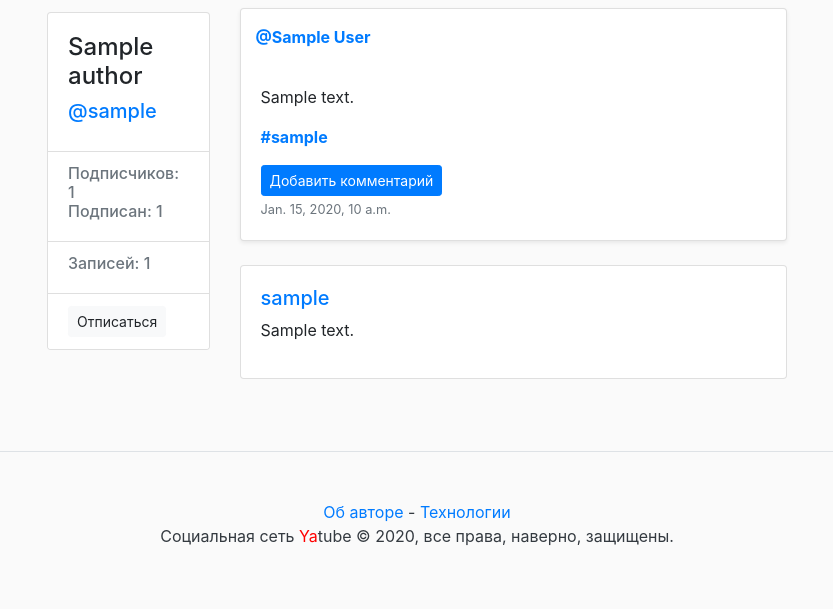
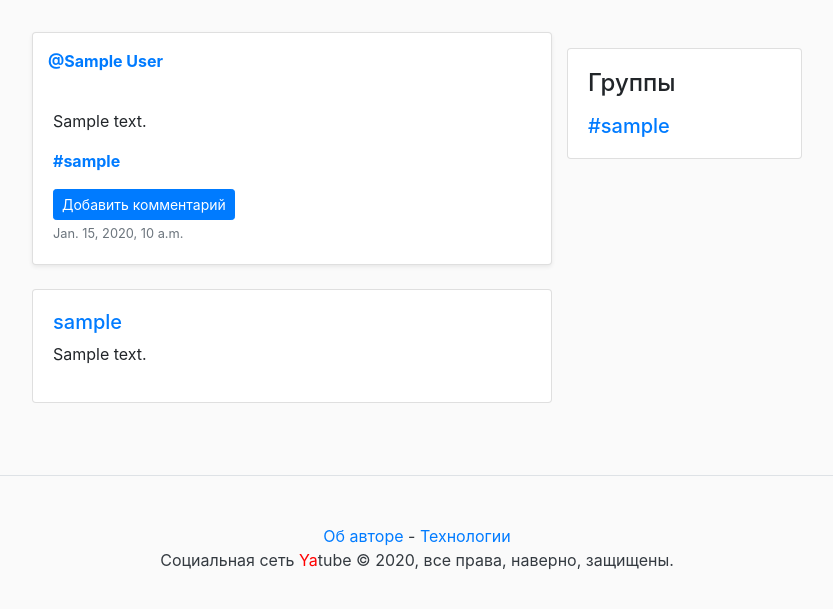
Before and after one commit to voitekhovich/weblog, a Django app: template posts/templates/post.html in a window 1280 px wide. Shown: the part 56-665 px from the top of the page, without its empty margins (223-1056 px from the left). Run offline with Django 3.2, Linux system fonts and the light colour scheme; the template is opened without the code that fills it: most values are stand-ins (such as "Sample title", 1, 10 or a date in 2020); some libraries are stand-ins or nearby versions.

Commit message:
release 1.0

```diff
--- /dev/null
+++ b/posts/templates/include/groups_card.html
@@ -0,0 +1,12 @@
+<div class="card " style="width: 235px;">
+    <div class="card-body">
+        <div class="h4">
+            <p>Группы</p>
+        </div>
+        {% for group in groups %}
+            <h5 class="card-text">
+                <a class="card-link muted" href="{% url 'group' group.slug %}">#{{ group.slug }}</a>
+            </h5>
+        {% endfor %}
+    </div>
+</div>
--- a/posts/templates/include/user_card.html
+++ b/posts/templates/include/user_card.html
@@ -1,4 +1,4 @@
-<div class="card">
+<div class="card mt-3" style="width: 235px;">
     <div class="card-body">
         <div class="h4">
             {{ user.get_full_name}}
--- a/posts/templates/post.html
+++ b/posts/templates/post.html
@@ -1,25 +1,35 @@
 {% extends "base.html" %}
 {% block title %}Пост{% endblock %}
+{% load user_filters %}
 
 {% block content %}
 
-    {% load user_filters %}
-    {% load thumbnail %}
+    <main role="main" class="container px-0">
 
-    <main role="main" class="container">
-        <div class="row">
-            <div class="col-md-3 mb-3 mt-1">
-                {% include 'include/card.html' %}
+        <div class="row mt-4">
+
+            <div class="col">
+
+                {% include "include/post_item.html" with post=post %}
+
+                {% include 'include/comments.html' %}
+
             </div>
 
-            <div class="col-md-9">
+            <div class="col" style="max-width: 250px;">
+                <div class="row mb-4">
+                    {% if user.is_authenticated %}
+                        {% include 'include/card.html' %}
+                    {% endif %}
+                </div>
 
-            {% include "include/post_item.html" with post=post %}
+                <div class="row px-0">
+                        {% include 'include/groups_card.html' %}
+                </div>
+            </div>
 
-            {% include 'include/comments.html' %}
+        </div>
 
-            </div>
-        </div>
     </main>
 
 {% endblock %}
--- a/yatube/urls.py
+++ b/yatube/urls.py
@@ -21,5 +21,5 @@ if settings.DEBUG:
     urlpatterns += static(
         settings.STATIC_URL, document_root=settings.STATIC_ROOT)
 
-    import debug_toolbar
-    urlpatterns += (path("__debug__/", include(debug_toolbar.urls)),)
+    # import debug_toolbar
+    # urlpatterns += (path("__debug__/", include(debug_toolbar.urls)),)
```
Also changed, not shown: posts/templates/profile.html (+9 -4 lines), posts/views.py (+16 -4 lines), templates/follow.html (+9 -5 lines), templates/group.html (+27 -3 lines), templates/index.html (+9 -4 lines), yatube/settings.py (+4 -3 lines).
